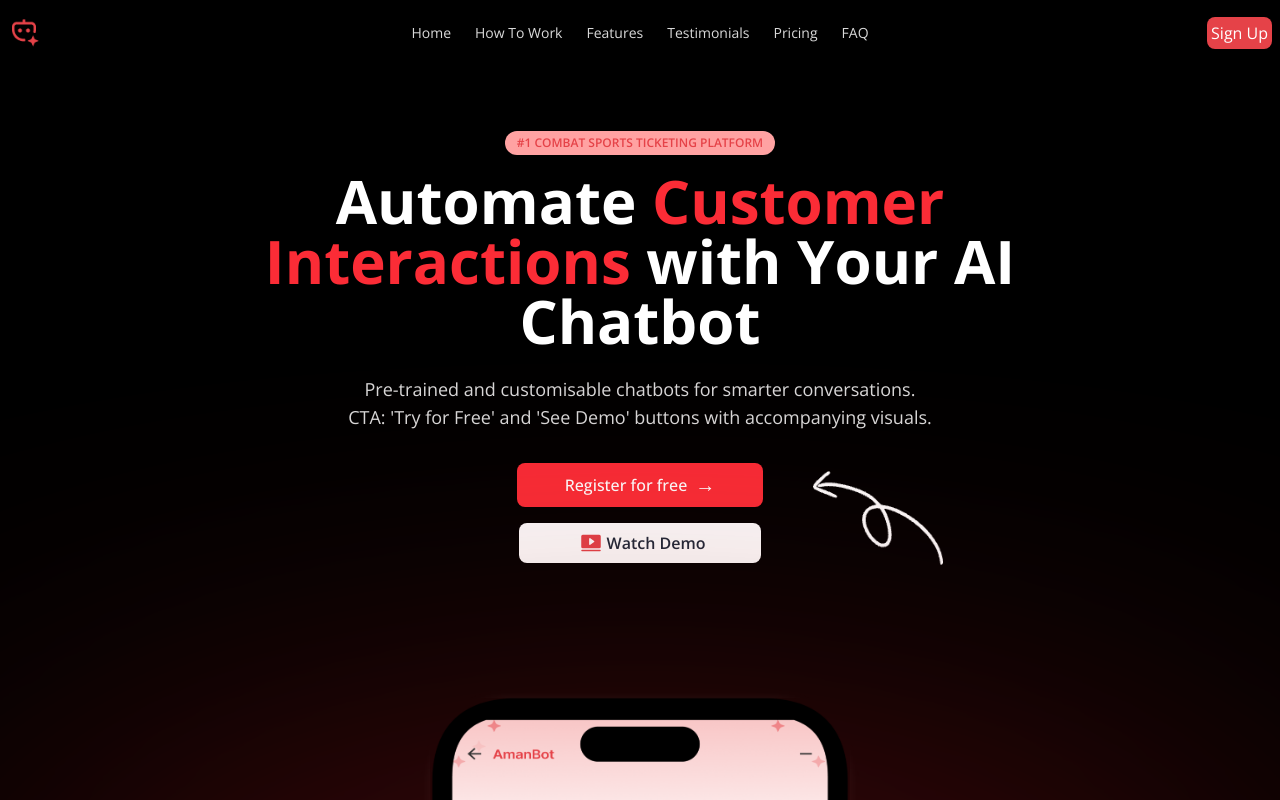
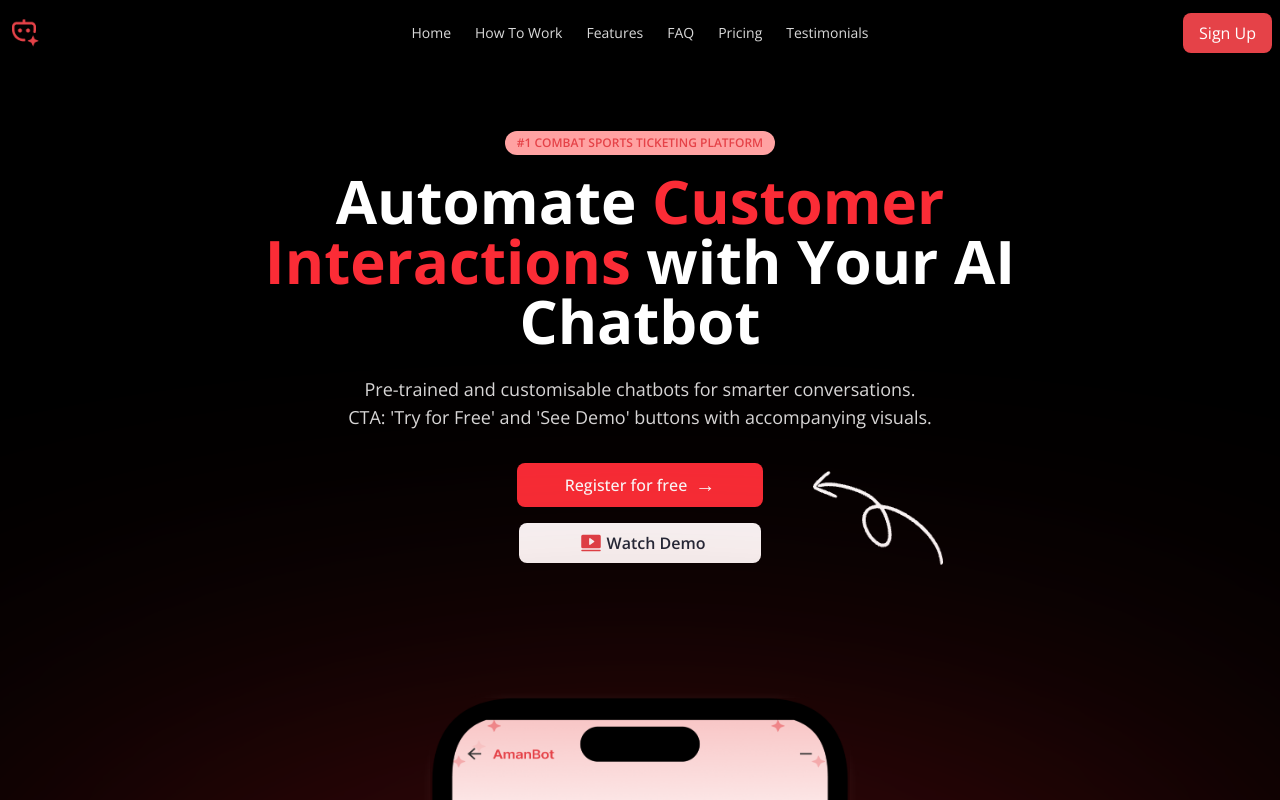
Before and after one commit to arman-miaa/ChatBot, a React (Vite) app: page / in a window 1280 px wide. Shown: the top 800 px of the page. Built offline with nearby package versions, Linux system fonts and the light colour scheme.

Commit message:
navbar responsive done

```diff
--- a/src/components/Navbar.jsx
+++ b/src/components/Navbar.jsx
@@ -1,59 +1,127 @@
-import logo from "../assets/logo.png"
+import logo from "../assets/logo.png";
+import { useState } from "react";
 
 const Navbar = () => {
+  const [isOpen, setIsOpen] = useState(false);
 
-const links = <>
-  <li><a href="#home">Home</a></li>
-  <li><a href="#howto">How To Work</a></li>
-  <li><a href="#features">Features</a></li>
-  <li><a href="#testimonials">Testimonials</a></li>
-  <li><a href="#pricing">Pricing</a></li>
-  <li><a href="#faq">FAQ</a></li>
+  const handleClose = () => setIsOpen(false);
+
+  const links = (
+    <>
+      <li>
+        <a href="#home" onClick={handleClose}>
+          Home
+        </a>
+      </li>
+      <li>
+        <a href="#howto" onClick={handleClose}>
+          How To Work
+        </a>
+      </li>
+      <li>
+        <a href="#features" onClick={handleClose}>
+          Features
+        </a>
+      </li>
+      <li>
+        <a href="#faq" onClick={handleClose}>
+          FAQ
+        </a>
+      </li>
+      <li>
+        <a href="#pricing" onClick={handleClose}>
+          Pricing
+        </a>
+      </li>
+      <li>
+        <a href="#testimonials" onClick={handleClose}>
+          Testimonials
+        </a>
+      </li>
     </>
-
+  );
 
   return (
     <div className="bg-black text-white sticky top-0 right-0 z-50">
-      <div className="navbar  container mx-auto shadow-sm">
-        <div className="navbar-start">
-          <div className="dropdown">
-            <div tabIndex={0} role="button" className="btn btn-ghost lg:hidden">
+      <div className="container mx-auto">
+        {/* ✅ Small device navbar */}
+        <div className="flex lg:hidden items-center justify-between mx-4 py-3">
+          <div className="bg-gray-600 rounded-full px-4 py-2 flex items-center justify-between w-full">
+            {/* Logo */}
+            <img src={logo} alt="Logo" className="object-cover w-8 h-8" />
+
+            {/* Hamburger */}
+            <button
+              onClick={() => setIsOpen(!isOpen)}
+              className="text-white focus:outline-none"
+            >
+              {isOpen ? (
                 <svg
                   xmlns="http://www.w3.org/2000/svg"
-                className="h-5 w-5"
+                  className="h-6 w-6"
                   fill="none"
                   viewBox="0 0 24 24"
                   stroke="currentColor"
                 >
-                {" "}
                   <path
                     strokeLinecap="round"
                     strokeLinejoin="round"
                     strokeWidth="2"
-                  d="M4 6h16M4 12h8m-8 6h16"
-                />{" "}
+                    d="M6 18L18 6M6 6l12 12"
+                  />
                 </svg>
+              ) : (
+                <svg
+                  xmlns="http://www.w3.org/2000/svg"
+                  className="h-6 w-6"
+                  fill="none"
+                  viewBox="0 0 24 24"
+                  stroke="currentColor"
+                >
+                  <path
+                    strokeLinecap="round"
+                    strokeLinejoin="round"
+                    strokeWidth="2"
+                    d="M4 6h16M4 12h16M4 18h16"
+                  />
+                </svg>
+              )}
+            </button>
           </div>
-            <ul
-              tabIndex={0}
-              className="menu menu-sm dropdown-content bg-base-100 rounded-box z-1 mt-3 w-52 p-2 shadow"
+        </div>
+
+        {/* ✅ Mobile dropdown as overlay */}
+        {isOpen && (
+          <div className="lg:hidden absolute top-full left-0 w-full bg-black px-4 py-4 shadow-md z-40">
+            <ul className="flex flex-col space-y-3">{links}</ul>
+            <button
+              onClick={handleClose}
+              className="bg-primaryColor w-full mt-4 px-4 py-2 rounded-lg"
             >
+              Sign Up
+            </button>
+          </div>
+        )}
+
+        {/* ✅ Desktop navbar (unchanged) */}
+        <div className="hidden lg:flex navbar container mx-auto shadow-sm">
+          <div className="navbar-start">
+            <img src={logo} alt="" className="object-cover w-8 h-8" />
+          </div>
+          <div className="navbar-center">
+            <ul className="menu menu-horizontal px-1 text-[#D9D9D9]">
               {links}
             </ul>
           </div>
-          <img src={logo} alt="" className="object-cover w-8 h-8" />
-        </div>
-        <div className="navbar-center hidden lg:flex">
-          <ul className="menu menu-horizontal px-1 text-[#D9D9D9]">{links}</ul>
-        </div>
           <div className="navbar-end">
-          <button className="bg-primaryColor cursor-pointer text-white p-1 rounded-lg ">
+            <button className="bg-primaryColor cursor-pointer text-white px-4 py-2 rounded-lg">
               Sign Up
             </button>
           </div>
         </div>
       </div>
+    </div>
   );
-}
+};
 
-export default Navbar
+export default Navbar;
--- a/src/components/Pricing.jsx
+++ b/src/components/Pricing.jsx
@@ -26,7 +26,7 @@ const Pricing = () => {
   const currentPricing = isYearly ? pricingData.yearly : pricingData.monthly;
 
   return (
-    <div className="bg-black text-white py-16 px-4">
+    <div id="pricing" className="bg-black text-white py-16 px-4">
       <div className="container mx-auto">
         {/* Header */}
         <div className="text-center mb-12">
--- a/src/components/TestimonialsSection.jsx
+++ b/src/components/TestimonialsSection.jsx
@@ -26,7 +26,7 @@ const Testimonials = () => {
   );
 
   return (
-    <div className="py-16 px-4 overflow-hidden bg-gray-50">
+    <div id="testimonials" className="py-16 px-4 overflow-hidden bg-gray-50">
       <style jsx>{`
         @keyframes scrollLeft {
           0% {
```
Lines whose indentation alone changed are shown as unchanged.
